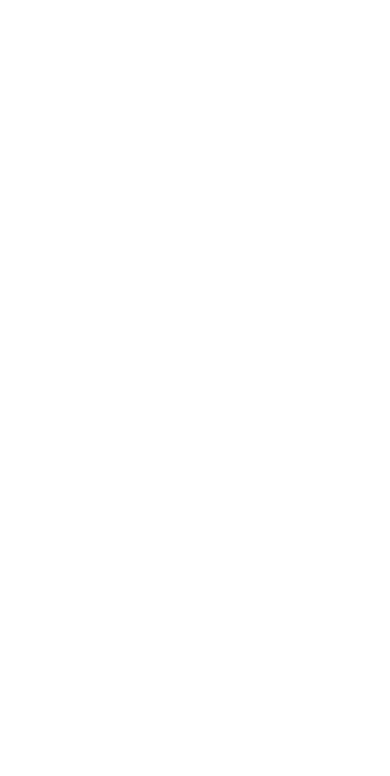
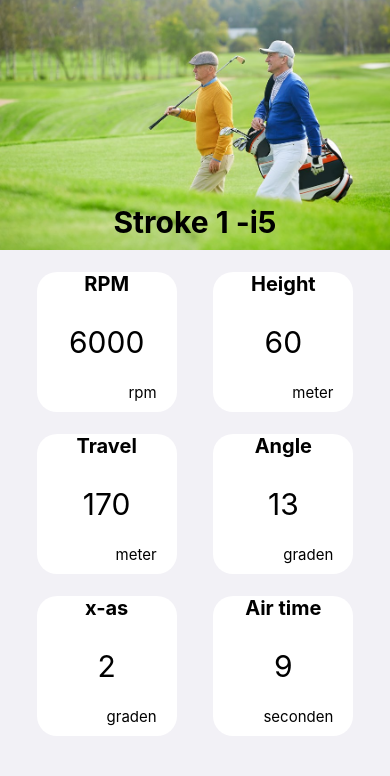
Before and after one commit to GTS-golven/FE, a React Native app in the folder GTS-golven/: screen / in a window 390 px wide. Shown: the top 776 px of the page. Built offline with nearby package versions, Linux system fonts and the light colour scheme.

Commit message:
Info over video

```diff
--- a/GTS-golven/App.js
+++ b/GTS-golven/App.js
@@ -1,16 +1,20 @@
 import React from 'react';
 import { StyleSheet, Text, View } from 'react-native';
+import Colors from './components/Colors';
+
+import Gallery from './screen/Gallery'
 
 export default function App() {
   return (
     <View style={styles.screen}>
-
+      <Gallery />
     </View>
   );
 }
 
 const styles = StyleSheet.create({
-  container: {
+  screen: {
     flex: 1,
+    backgroundColor: Colors.backgournd,
   },
 });
--- a/GTS-golven/components/Colors.js
+++ b/GTS-golven/components/Colors.js
@@ -1,3 +1,12 @@
 export default {
-    color: '#'
+    backgournd: '#F2F1F6',
+    primary: '#FFFFFF',
+
+    backgrounddark: '#',
+    primarydark: '#',
+
+    text: '#000000',
+    button1: '#339989',
+    button2: '#7DE2D1',
+    black: '#000000'
 }
--- a/GTS-golven/screen/Gallery.js
+++ b/GTS-golven/screen/Gallery.js
@@ -1,10 +1,62 @@
 import React from 'react'
-import { View, Text, StyleSheet } from 'react-native'
+import { View, Text, Image, StyleSheet } from 'react-native'
+import Colors from '../components/Colors';
 
 const Dashboard = props => {
     return (
         <View style={styles.screen}>
-            <Text></Text>
+            <View style={styles.topPic}>
+                <Image style={styles.imageTop} source={require('../assets/oudere-mannen-golf.jpg')} />
+                <Text style={styles.text}>Stroke 1 -i5</Text>
+            </View>
+            <View style={styles.infoConainer}>
+                <View style={styles.row}>
+                    <View style={styles.container}>
+                        <Image />
+                        <Text style={styles.text2}>RPM</Text>
+                        <Text style={styles.text3}>6000</Text>
+                        <Text style={styles.text4}>rpm</Text>
+                    </View>
+                    <View style={styles.container}>
+                        <Image />
+                        <Text style={styles.text2}>Height</Text>
+                        <Text style={styles.text3}>60</Text>
+                        <Text style={styles.text4}>meter</Text>
+                    </View>
+                </View>
+                <View style={styles.row}>
+                    <View style={styles.container}>
+                        <Image />
+                        <Text style={styles.text2}>Travel</Text>
+                        <Text style={styles.text3}>170</Text>
+                        <Text style={styles.text4}>meter</Text>
+                    </View>
+                    <View style={styles.container}>
+                        <Image />
+                        <Text style={styles.text2}>Angle</Text>
+                        <Text style={styles.text3}>13</Text>
+                        <Text style={styles.text4}>graden</Text>
+                    </View>
+                </View>
+                <View style={styles.row}>
+                    <View style={styles.container}>
+                        <Image />
+                        <Text style={styles.text2}>x-as</Text>
+                        <Text style={styles.text3}>2</Text>
+                        <Text style={styles.text4}>graden</Text>
+                    </View>
+                    <View style={styles.container}>
+                        <Image />
+                        <Text style={styles.text2}>Air time</Text>
+                        <Text style={styles.text3}>9</Text>
+                        <Text style={styles.text4}>seconden</Text>
+                    </View>
+                </View>
+                <View style={styles.bottomPic}>
+                    <Image style={styles.imageBottom} source={require('../assets/trajectories-of-the-ball-solid-line-and-the-paddle-dashed-line-obtained-with-the.png')}/>
+                </View>
+
+            </View>
         </View>
     )
 };
@@ -12,6 +64,69 @@
 const styles = StyleSheet.create({
     screen: {
         flex: 1,
+    },
+
+    topPic: {
+        alignItems: 'center',
+    },
+
+    infoConainer: {
+        width: '100%',
+        height: 850,
+        justifyContent: 'space-evenly',
+    },
+
+    row: {
+        flexDirection: 'row',
+        justifyContent: 'space-evenly',
+    },
+
+    container: {
+        backgroundColor: Colors.primary,
+        width: 140,
+        height: 140,
+        borderRadius: 20,
+        alignItems: 'center',
+        justifyContent: 'center',
+    },
+
+    imageTop: {
+        width: '100%',
+        height: 250,
+    },
+
+    bottomPic: {
+        marginTop: 20,
+        justifyContent: 'center',
+        alignItems: 'center'
+    },
+
+    imageBottom: {
+        width: '80%',
+        height: 300,
+    },
+
+    text: {
+        fontSize: 30,
+        fontWeight: 'bold',
+        position: 'absolute',
+        bottom: 10,
+    },
+
+    text2: {
+        fontSize: 20,
+        fontWeight: 'bold',
+        position: 'absolute',
+        top: 0,
+    },
+    text3: {
+        fontSize: 30,
+    },
+    text4: {
+        fontSize: 15,
+        position: 'absolute',
+        bottom: 10,
+        right: 20,
     }
 });
 
```
Also changed, not shown: GTS-golven/assets/oudere-mannen-golf.jpg (added), GTS-golven/assets/trajectories-of-the-ball-solid-line-and-the-paddle-dashed-line-obtained-with-the.png (added).
